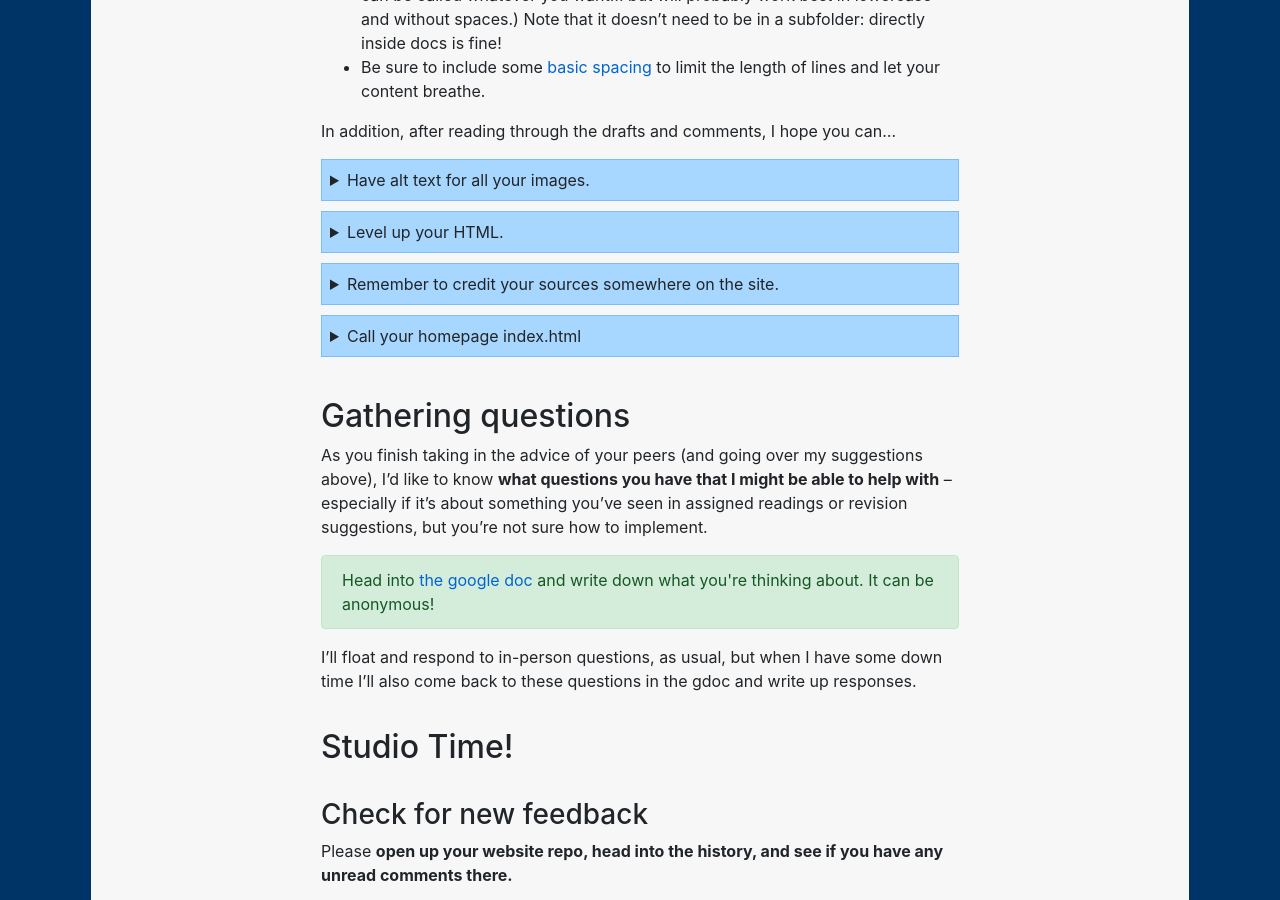
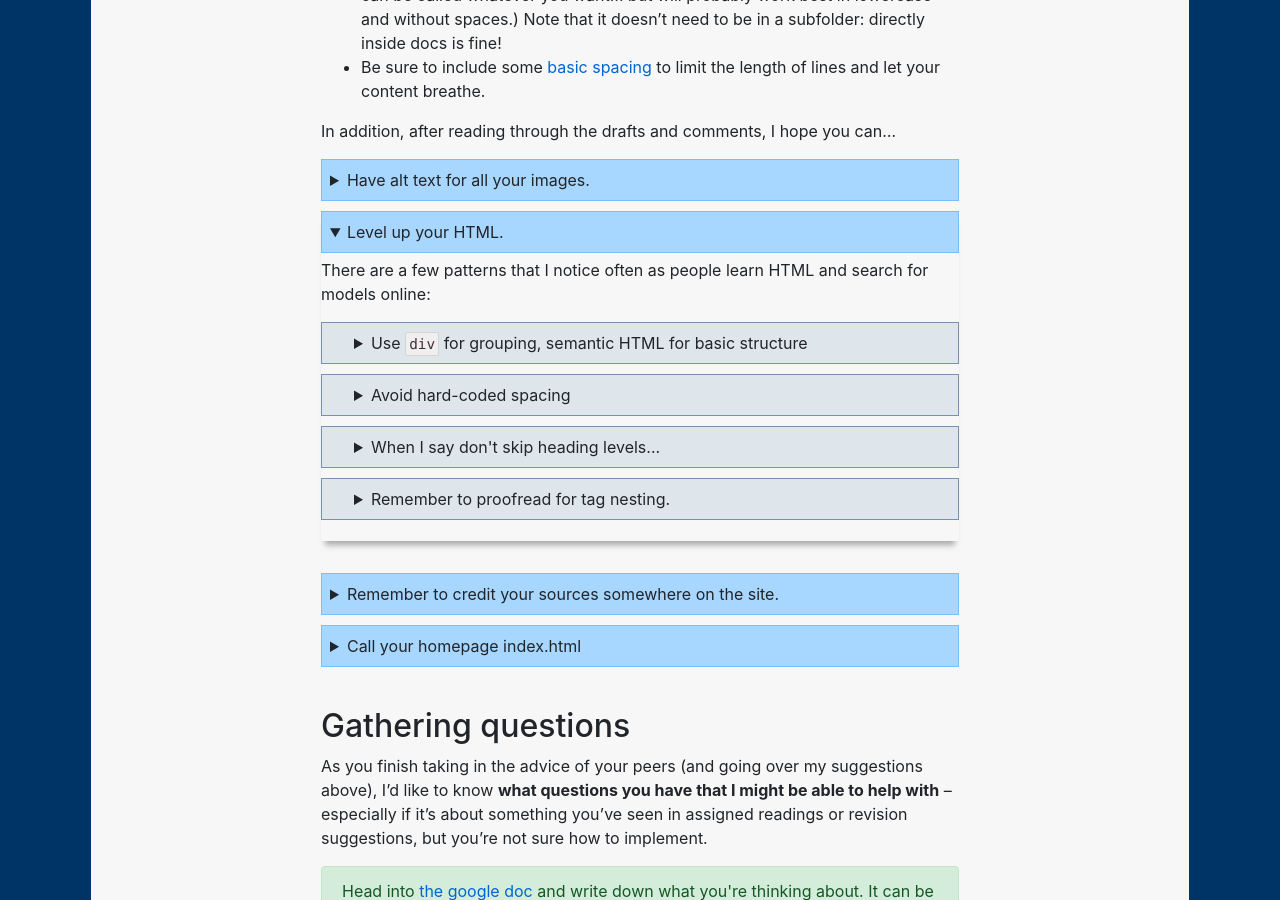
Before and after one commit to benmiller314/cdm2023spring, a Jekyll site: the page built from plans/lesson-22.md, in a window 1280 px wide and 900 px high, scrolled down 696 px. Built offline with Jekyll 4.4.1, drawn with Linux system fonts in a browser that asks for light colours; our own code applies the rules of GitHub Pages for plain Markdown files; some of the changed lines change nothing that is shown.

Commit message:
open details accordion with internal details
it's the one for html

```diff
--- a/plans/lesson-22.md
+++ b/plans/lesson-22.md
@@ -59,7 +59,7 @@ In addition, after reading through the drafts and comments, I hope you can...
 </details>
 
 
-<details><summary>Level up your HTML.</summary>
+<details open><summary>Level up your HTML.</summary>
 <p>There are a few patterns that I notice often as people learn HTML and search for models online:</p>
   <details><summary>Use <code>div</code> for grouping, semantic HTML for basic structure</summary>
     <p>When you have divs inside divs inside divs, they all start to flow and meld and it's hard to see what role each thing is actually playing. Sometimes we call this "div soup." To help with that, <em>see whether you can replace some with a more semantic tag</em>: <ul><li>Is that div with one line of text acting like an <code>&lt;h2&gt;</code> (or vice versa)?</li><li> Are those divs wrapping up each of several items, each with a recurring structure like photo / name / description? Maybe they're actually <code>&lt;article&gt;</code>s.</li><li>Is the whole display of articles really a <code>&lt;section&gt;</code>?</li><li>etc</li></ul></p>
```
